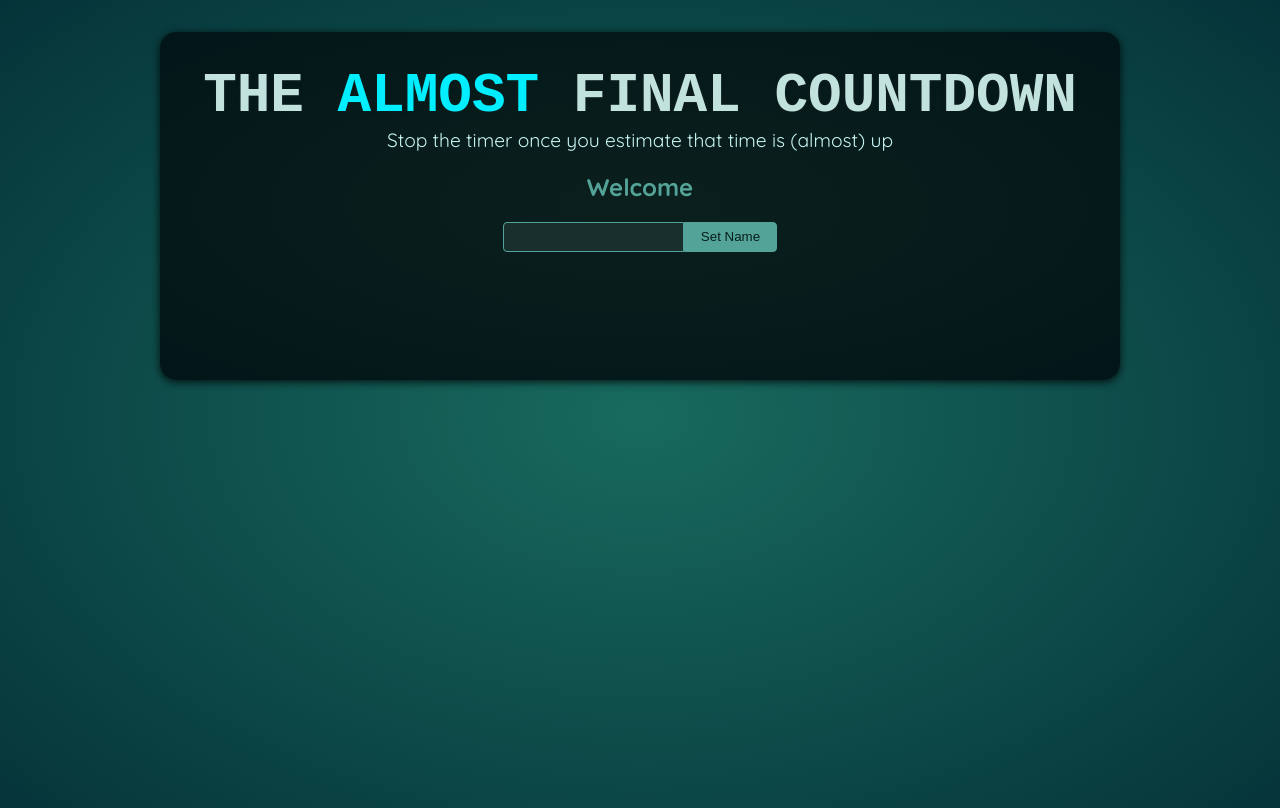
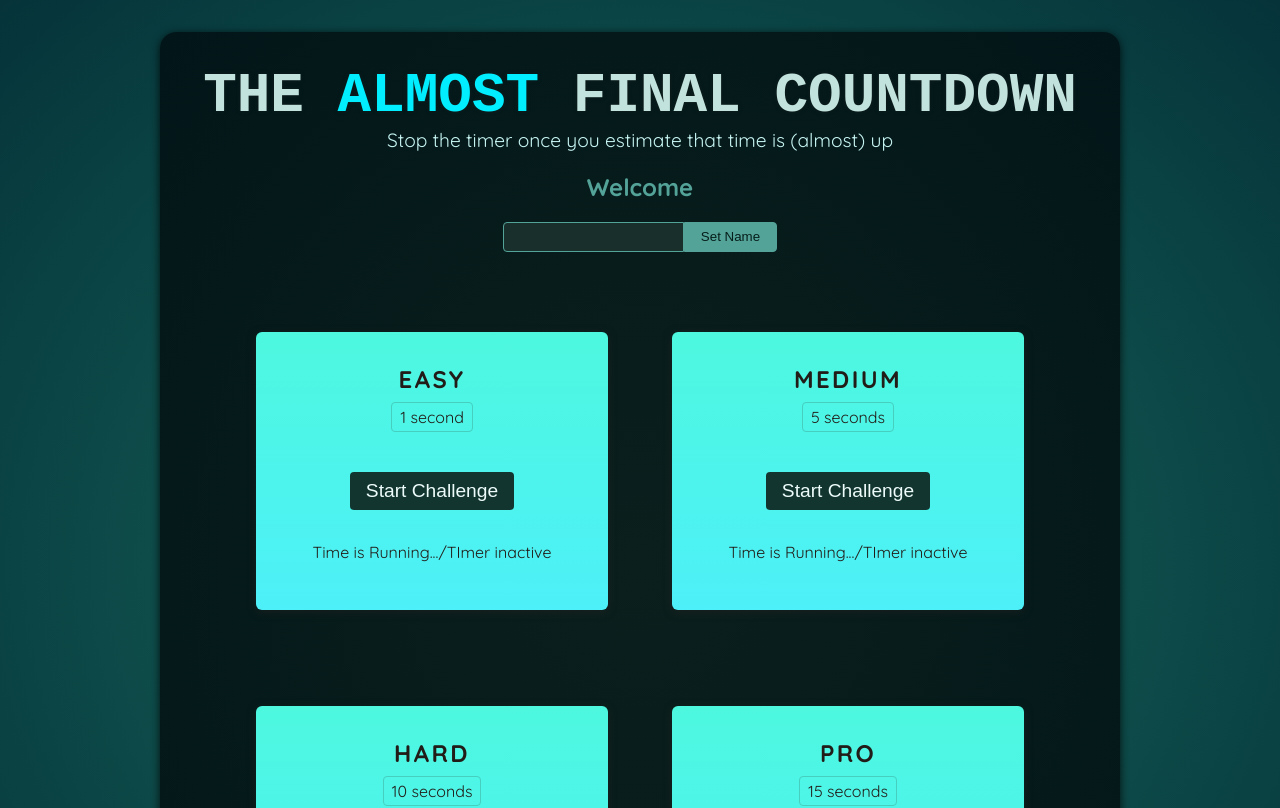
Before and after one commit to Razor25000/game-compte-rebours, a React (Vite) app: page / in a window 1280 px wide. Shown: the top 808 px of the page. Built offline with nearby package versions, Linux system fonts and the light colour scheme; a web font is replaced by a local one.

Commit message:
Adding Challenges to Demo Project

```diff
--- a/src/App.jsx
+++ b/src/App.jsx
@@ -1,10 +1,17 @@
 import Player from './components/Player.jsx';
+import TimerChallenge from './components/TimerChallenge.jsx';
 
 function App() {
   return (
     <>
       <Player />
-      <div id="challenges"></div>
+      <div id="challenges">
+        <TimerChallenge title="Easy" targetTime={1} />
+        <TimerChallenge title="Medium" targetTime={5} />
+        <TimerChallenge title="Hard" targetTime={10} />
+        <TimerChallenge title="Pro" targetTime={15} />
+
+      </div>
     </>
   );
 }
--- a/src/components/Player.jsx
+++ b/src/components/Player.jsx
@@ -9,6 +9,7 @@
 
   const handleClick = () => {
   setName(inputRef.current.value);
+  inputRef.current.value = '';
   };
 
   return (
--- /dev/null
+++ b/src/components/TimerChallenge.jsx
@@ -0,0 +1,15 @@
+const TimerChallenge = ({title,targetTime}) => {
+  return (
+    <section className="challenge">
+    <h2>{title}</h2>
+    <p className="challenge-time">
+    {targetTime} second{targetTime > 1 ? 's' : ''}
+    </p>
+    <p>
+        <button>Start Challenge</button>
+    </p>
+    <p className="">Time is Running.../TImer inactive</p>
+    </section>
+  )
+}
+export default TimerChallenge
```
